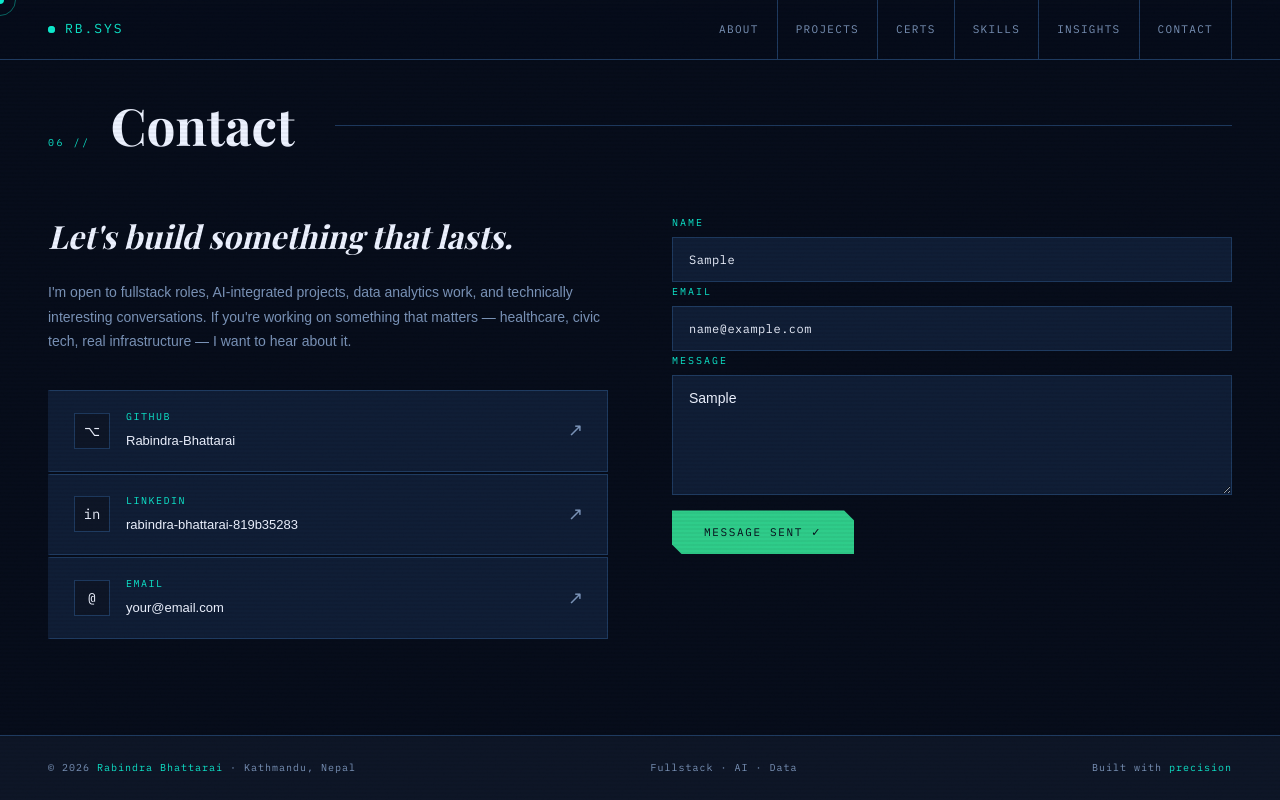
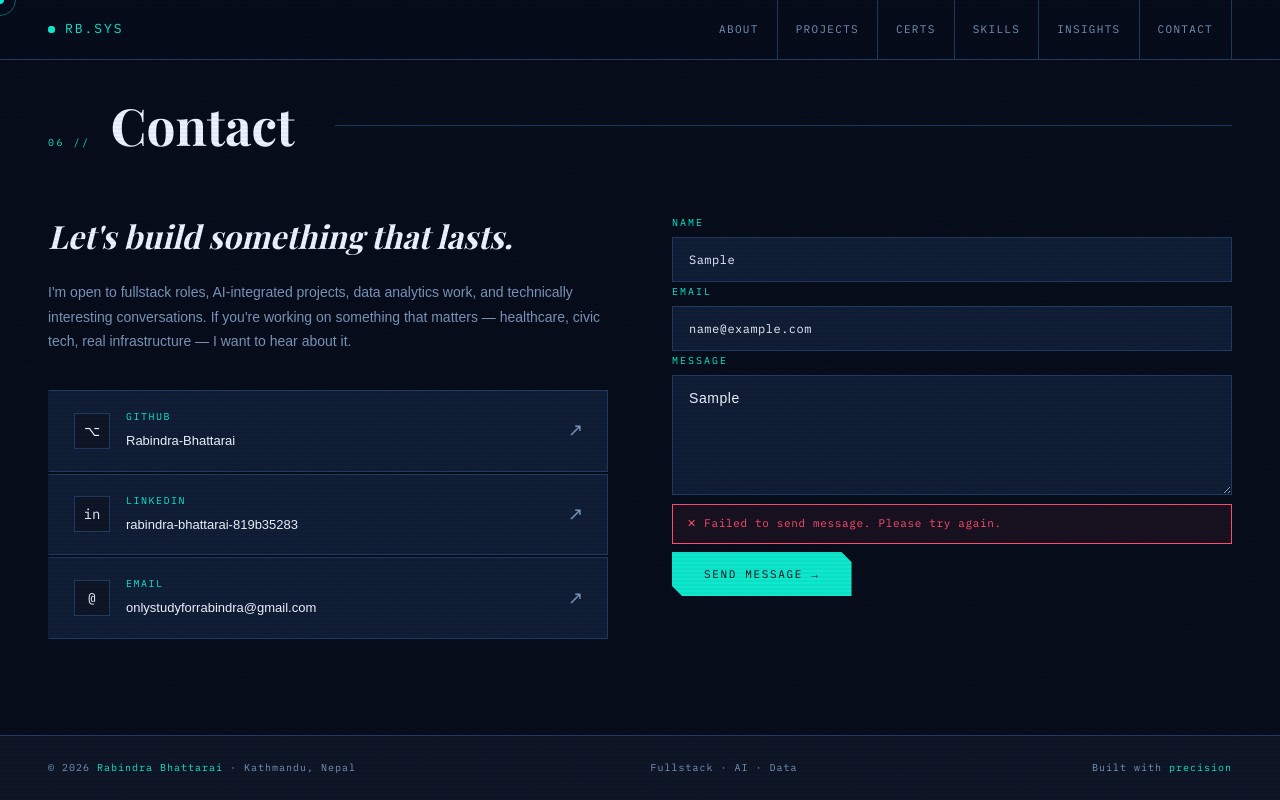
Before and after one commit to Rabindra-Bhattarai/my-portfolio, a Next.js app: page / in a window 1280 px wide. Both pictures are taken after typing "Sample", "name@example.com", "Sample" into the empty fields and a click on the button "SEND MESSAGE →". Shown: the part 5318-6118 px from the top of the page. Built offline with nearby package versions, Linux system fonts and the light colour scheme; no server answers; a web font is replaced by a local one.

Commit message:
Portfolio Complete

```diff
--- /dev/null
+++ b/app/api/contact/route.ts
@@ -0,0 +1,111 @@
+import { NextRequest, NextResponse } from 'next/server'
+import { Resend } from 'resend'
+
+const resend = new Resend(process.env.RESEND_API_KEY)
+
+export async function POST(req: NextRequest) {
+  try {
+    const { name, email, message } = await req.json()
+
+    // Basic validation
+    if (!name || !email || !message) {
+      return NextResponse.json(
+        { error: 'All fields are required.' },
+        { status: 400 }
+      )
+    }
+
+    const { data, error } = await resend.emails.send({
+      from: 'Portfolio Contact <onboarding@resend.dev>',
+      to: 'onlystudyforrabindra@gmail.com',  // your verified Resend email
+      replyTo: email,                          // reply goes directly to the sender
+      subject: `New message from ${name} — Portfolio`,
+      html: `
+        <div style="
+          font-family: 'IBM Plex Mono', monospace;
+          background: #060c1a;
+          color: #edf2ff;
+          padding: 40px;
+          max-width: 600px;
+          border: 1px solid #1e3a5f;
+        ">
+          <div style="
+            color: #0de8cc;
+            font-size: 11px;
+            letter-spacing: 0.2em;
+            text-transform: uppercase;
+            margin-bottom: 24px;
+            border-bottom: 1px solid #1e3a5f;
+            padding-bottom: 16px;
+          ">
+            RB.sys // New Contact Message
+          </div>
+
+          <table style="width: 100%; border-collapse: collapse;">
+            <tr>
+              <td style="
+                font-size: 10px; color: #7a93b8;
+                letter-spacing: 0.15em; text-transform: uppercase;
+                padding: 10px 0; border-bottom: 1px solid #1e3a5f;
+                width: 100px;
+              ">FROM</td>
+              <td style="
+                font-size: 13px; color: #edf2ff;
+                padding: 10px 0; border-bottom: 1px solid #1e3a5f;
+              ">${name}</td>
+            </tr>
+            <tr>
+              <td style="
+                font-size: 10px; color: #7a93b8;
+                letter-spacing: 0.15em; text-transform: uppercase;
+                padding: 10px 0; border-bottom: 1px solid #1e3a5f;
+              ">EMAIL</td>
+              <td style="
+                font-size: 13px; color: #0de8cc;
+                padding: 10px 0; border-bottom: 1px solid #1e3a5f;
+              ">
+                <a href="mailto:${email}" style="color: #0de8cc;">${email}</a>
+              </td>
+            </tr>
+            <tr>
+              <td style="
+                font-size: 10px; color: #7a93b8;
+                letter-spacing: 0.15em; text-transform: uppercase;
+                padding: 10px 0; vertical-align: top;
+              ">MESSAGE</td>
+              <td style="
+                font-size: 14px; color: #edf2ff;
+                padding: 10px 0; line-height: 1.7;
+              ">${message.replace(/\n/g, '<br/>')}</td>
+            </tr>
+          </table>
+
+          <div style="
+            margin-top: 32px;
+            font-size: 10px; color: #7a93b8;
+            letter-spacing: 0.1em;
+          ">
+            Sent from rabindra.dev portfolio contact form
+          </div>
+        </div>
+      `,
+    })
+
+    if (error) {
+      console.error('Resend error:', error)
+      return NextResponse.json(
+        { error: 'Failed to send message. Please try again.' },
+        { status: 500 }
+      )
+    }
+
+    return NextResponse.json({ success: true, id: data?.id }, { status: 200 })
+
+  } catch (err) {
+    console.error('Unexpected error:', err)
+    return NextResponse.json(
+      { error: 'Something went wrong. Please try again.' },
+      { status: 500 }
+    )
+  }
+}
--- a/components/sections/Contact.tsx
+++ b/components/sections/Contact.tsx
@@ -20,20 +20,72 @@ const socials = [
   {
     icon: '@',
     label: 'Email',
-    value: 'your@email.com', // ← replace with your email
-    href: 'mailto:your@email.com',
+    value: 'onlystudyforrabindra@gmail.com',
+    href: 'onlystudyforrabindra@gmail.com',
   },
 ]
 
+type Status = 'idle' | 'loading' | 'success' | 'error'
+
 export default function Contact() {
   const ref = useScrollFadeIn()
-  const [submitted, setSubmitted] = useState(false)
+  const [status, setStatus] = useState<Status>('idle')
+  const [errorMsg, setErrorMsg] = useState('')
   const [form, setForm] = useState({ name: '', email: '', message: '' })
 
-  const handleSubmit = (e: React.FormEvent) => {
+  const handleSubmit = async (e: React.FormEvent) => {
     e.preventDefault()
-    setSubmitted(true)
+    setStatus('loading')
+    setErrorMsg('')
+
+    try {
+      const res = await fetch('/api/contact', {
+        method: 'POST',
+        headers: { 'Content-Type': 'application/json' },
+        body: JSON.stringify(form),
+      })
+
+      const data = await res.json()
+
+      if (!res.ok) {
+        setErrorMsg(data.error || 'Something went wrong.')
+        setStatus('error')
+        return
       }
+
+      setStatus('success')
+      setForm({ name: '', email: '', message: '' })
+
+    } catch {
+      setErrorMsg('Network error. Please try again.')
+      setStatus('error')
+    }
+  }
+
+  const inputStyle: React.CSSProperties = {
+    width: '100%',
+    background: 'var(--bg3)',
+    border: '1px solid var(--border)',
+    color: 'var(--white)',
+    fontFamily: 'var(--mono)',
+    fontSize: '12px',
+    padding: '14px 16px',
+    outline: 'none',
+    letterSpacing: '0.04em',
+    transition: 'border-color 0.25s',
+  }
+
+  const labelStyle: React.CSSProperties = {
+    fontFamily: 'var(--mono)',
+    fontSize: '10px',
+    color: 'var(--teal)',
+    letterSpacing: '0.2em',
+    textTransform: 'uppercase',
+    display: 'block',
+    marginBottom: '6px',
+  }
+
+  const isLoading = status === 'loading'
 
   return (
     <section id="contact" className="section" ref={ref as React.RefObject<HTMLElement>}>
@@ -46,7 +98,7 @@ export default function Contact() {
         alignItems: 'start',
       }}>
 
-        {/* Left — intro + socials */}
+        {/* ── LEFT: intro + socials ── */}
         <div className="fade-in delay-1">
           <p style={{
             fontFamily: 'var(--display)',
@@ -67,7 +119,7 @@ export default function Contact() {
           </p>
 
           <div style={{ display: 'flex', flexDirection: 'column', gap: '2px' }}>
-            {socials.map(social => (
+            {socials.map((social) => (
               <a
                 key={social.label}
                 href={social.href}
@@ -79,18 +131,17 @@ export default function Contact() {
                   padding: '18px 24px',
                   background: 'var(--bg3)',
                   border: '1px solid var(--border)',
-                  textDecoration: 'none',
-                  color: 'var(--white)',
+                  textDecoration: 'none', color: 'var(--white)',
                   borderLeft: '2px solid transparent',
                   transition: 'all 0.3s',
                 }}
-                onMouseEnter={e => {
+                onMouseEnter={(e) => {
                   const el = e.currentTarget as HTMLElement
                   el.style.borderLeftColor = 'var(--teal)'
                   el.style.background = 'var(--bg2)'
                   el.style.paddingLeft = '32px'
                 }}
-                onMouseLeave={e => {
+                onMouseLeave={(e) => {
                   const el = e.currentTarget as HTMLElement
                   el.style.borderLeftColor = 'transparent'
                   el.style.background = 'var(--bg3)'
@@ -103,7 +154,6 @@ export default function Contact() {
                     background: 'var(--bg2)', border: '1px solid var(--border)',
                     display: 'flex', alignItems: 'center', justifyContent: 'center',
                     fontSize: '14px', fontFamily: 'var(--mono)',
-                    transition: 'border-color 0.3s',
                   }}>
                     {social.icon}
                   </div>
@@ -120,130 +170,167 @@ export default function Contact() {
                     </span>
                   </div>
                 </div>
-                <span style={{
-                  fontSize: '18px', color: 'var(--muted)',
-                  transition: 'color 0.3s, transform 0.3s',
-                }}>
-                  ↗
-                </span>
+                <span style={{ fontSize: '18px', color: 'var(--muted)' }}>↗</span>
               </a>
             ))}
           </div>
         </div>
 
-        {/* Right — form */}
+        {/* ── RIGHT: form ── */}
         <div className="fade-in delay-2">
+
+          {/* Success state */}
+          {status === 'success' ? (
+            <div style={{
+              background: 'var(--bg3)',
+              border: '1px solid var(--green)',
+              padding: '48px 32px',
+              textAlign: 'center',
+            }}>
+              <div style={{ fontSize: '32px', marginBottom: '16px' }}>✓</div>
+              <div style={{
+                fontFamily: 'var(--display)', fontSize: '22px',
+                color: 'var(--green)', marginBottom: '12px',
+              }}>
+                Message sent.
+              </div>
+              <p style={{
+                fontFamily: 'var(--mono)', fontSize: '11px',
+                color: 'var(--muted)', letterSpacing: '0.08em', lineHeight: 1.7,
+              }}>
+                Thanks for reaching out. I&apos;ll get back to you soon.
+              </p>
+              <button
+                onClick={() => setStatus('idle')}
+                style={{
+                  marginTop: '24px',
+                  fontFamily: 'var(--mono)', fontSize: '10px',
+                  letterSpacing: '0.15em', textTransform: 'uppercase',
+                  padding: '10px 24px', background: 'transparent',
+                  border: '1px solid var(--border)', color: 'var(--muted)',
+                  cursor: 'pointer', transition: 'all 0.25s',
+                }}
+                onMouseEnter={(e) => {
+                  const el = e.currentTarget as HTMLButtonElement
+                  el.style.borderColor = 'var(--teal)'
+                  el.style.color = 'var(--teal)'
+                }}
+                onMouseLeave={(e) => {
+                  const el = e.currentTarget as HTMLButtonElement
+                  el.style.borderColor = 'var(--border)'
+                  el.style.color = 'var(--muted)'
+                }}
+              >
+                Send another →
+              </button>
+            </div>
+          ) : (
             <form
               onSubmit={handleSubmit}
               style={{ display: 'flex', flexDirection: 'column', gap: '2px' }}
             >
               {/* Name */}
               <div>
-              <label style={{
-                fontFamily: 'var(--mono)', fontSize: '10px', color: 'var(--teal)',
-                letterSpacing: '0.2em', textTransform: 'uppercase',
-                display: 'block', marginBottom: '6px',
-              }}>
-                Name
-              </label>
+                <label style={labelStyle}>Name</label>
                 <input
-                type="text"
-                required
-                value={form.name}
-                placeholder="Your name"
-                onChange={e => setForm({ ...form, name: e.target.value })}
-                style={{
-                  width: '100%', background: 'var(--bg3)',
-                  border: '1px solid var(--border)', color: 'var(--white)',
-                  fontFamily: 'var(--mono)', fontSize: '12px',
-                  padding: '14px 16px', outline: 'none',
-                  letterSpacing: '0.04em', transition: 'border-color 0.25s',
-                }}
-                onFocus={e => (e.target as HTMLInputElement).style.borderColor = 'var(--teal)'}
-                onBlur={e => (e.target as HTMLInputElement).style.borderColor = 'var(--border)'}
+                  type="text" required disabled={isLoading}
+                  value={form.name} placeholder="Your name"
+                  onChange={(e) => setForm({ ...form, name: e.target.value })}
+                  style={{ ...inputStyle, opacity: isLoading ? 0.6 : 1 }}
+                  onFocus={(e) => (e.target.style.borderColor = 'var(--teal)')}
+                  onBlur={(e) => (e.target.style.borderColor = 'var(--border)')}
                 />
               </div>
 
               {/* Email */}
               <div>
-              <label style={{
-                fontFamily: 'var(--mono)', fontSize: '10px', color: 'var(--teal)',
-                letterSpacing: '0.2em', textTransform: 'uppercase',
-                display: 'block', marginBottom: '6px',
-              }}>
-                Email
-              </label>
+                <label style={labelStyle}>Email</label>
                 <input
-                type="email"
-                required
-                value={form.email}
-                placeholder="your@email.com"
-                onChange={e => setForm({ ...form, email: e.target.value })}
-                style={{
-                  width: '100%', background: 'var(--bg3)',
-                  border: '1px solid var(--border)', color: 'var(--white)',
-                  fontFamily: 'var(--mono)', fontSize: '12px',
-                  padding: '14px 16px', outline: 'none',
-                  letterSpacing: '0.04em', transition: 'border-color 0.25s',
-                }}
-                onFocus={e => (e.target as HTMLInputElement).style.borderColor = 'var(--teal)'}
-                onBlur={e => (e.target as HTMLInputElement).style.borderColor = 'var(--border)'}
+                  type="email" required disabled={isLoading}
+                  value={form.email} placeholder="your@email.com"
+                  onChange={(e) => setForm({ ...form, email: e.target.value })}
+                  style={{ ...inputStyle, opacity: isLoading ? 0.6 : 1 }}
+                  onFocus={(e) => (e.target.style.borderColor = 'var(--teal)')}
+                  onBlur={(e) => (e.target.style.borderColor = 'var(--border)')}
                 />
               </div>
 
               {/* Message */}
               <div>
-              <label style={{
-                fontFamily: 'var(--mono)', fontSize: '10px', color: 'var(--teal)',
-                letterSpacing: '0.2em', textTransform: 'uppercase',
-                display: 'block', marginBottom: '6px',
-              }}>
-                Message
-              </label>
+                <label style={labelStyle}>Message</label>
                 <textarea
-                required
-                value={form.message}
-                placeholder="What are you building?"
-                onChange={e => setForm({ ...form, message: e.target.value })}
+                  required disabled={isLoading}
+                  value={form.message} placeholder="What are you building?"
+                  onChange={(e) => setForm({ ...form, message: e.target.value })}
                   style={{
-                  width: '100%', background: 'var(--bg3)',
-                  border: '1px solid var(--border)', color: 'var(--white)',
+                    ...inputStyle,
                     fontFamily: 'var(--body)', fontSize: '14px',
-                  padding: '14px 16px', outline: 'none',
                     minHeight: '120px', resize: 'vertical',
-                  transition: 'border-color 0.25s',
+                    opacity: isLoading ? 0.6 : 1,
                   }}
-                onFocus={e => (e.target as HTMLTextAreaElement).style.borderColor = 'var(--teal)'}
-                onBlur={e => (e.target as HTMLTextAreaElement).style.borderColor = 'var(--border)'}
+                  onFocus={(e) => (e.target.style.borderColor = 'var(--teal)')}
+                  onBlur={(e) => (e.target.style.borderColor = 'var(--border)')}
                 />
               </div>
 
-            {/* Submit */}
+              {/* Error banner */}
+              {status === 'error' && (
+                <div style={{
+                  fontFamily: 'var(--mono)', fontSize: '11px',
+                  color: 'var(--red)', padding: '10px 14px',
+                  border: '1px solid var(--red)',
+                  background: '#ff4d6d11', letterSpacing: '0.06em',
+                }}>
+                  ✕ {errorMsg}
+                </div>
+              )}
+
+              {/* Submit button */}
               <button
-              type="submit"
-              disabled={submitted}
+                type="submit" disabled={isLoading}
                 style={{
                   fontFamily: 'var(--mono)', fontSize: '11px',
                   letterSpacing: '0.15em', textTransform: 'uppercase',
                   padding: '15px 32px', marginTop: '6px',
                   alignSelf: 'flex-start',
-                background: submitted ? 'var(--green)' : 'var(--teal)',
-                color: 'var(--bg)', border: 'none', cursor: submitted ? 'default' : 'pointer',
-                transition: 'background 0.3s, transform 0.2s',
+                  background: isLoading ? 'var(--teal2)' : 'var(--teal)',
+                  color: 'var(--bg)', border: 'none',
+                  cursor: isLoading ? 'not-allowed' : 'pointer',
+                  transition: 'background 0.3s',
                   clipPath: 'polygon(0 0, calc(100% - 10px) 0, 100% 10px, 100% 100%, 10px 100%, 0 calc(100% - 10px))',
+                  display: 'flex', alignItems: 'center', gap: '8px',
                 }}
-              onMouseEnter={e => {
-                if (!submitted) (e.currentTarget as HTMLButtonElement).style.background = '#0af0d8'
+                onMouseEnter={(e) => {
+                  if (!isLoading) (e.currentTarget as HTMLButtonElement).style.background = '#0af0d8'
                 }}
-              onMouseLeave={e => {
-                if (!submitted) (e.currentTarget as HTMLButtonElement).style.background = 'var(--teal)'
+                onMouseLeave={(e) => {
+                  if (!isLoading) (e.currentTarget as HTMLButtonElement).style.background = 'var(--teal)'
                 }}
               >
-              {submitted ? 'Message Sent ✓' : 'Send Message →'}
+                {isLoading ? (
+                  <>
+                    <span style={{
+                      display: 'inline-block',
+                      width: '10px', height: '10px',
+                      border: '2px solid var(--bg)',
+                      borderTopColor: 'transparent',
+                      borderRadius: '50%',
+                      animation: 'spin 0.7s linear infinite',
+                    }} />
+                    Sending…
+                  </>
+                ) : (
+                  'Send Message →'
+                )}
               </button>
             </form>
+          )}
         </div>
       </div>
+
+      <style>{`
+        @keyframes spin { to { transform: rotate(360deg); } }
+      `}</style>
     </section>
   )
 }
--- a/package.json
+++ b/package.json
@@ -11,7 +11,8 @@
   "dependencies": {
     "next": "16.2.0",
     "react": "19.2.4",
-    "react-dom": "19.2.4"
+    "react-dom": "19.2.4",
+    "resend": "^6.9.4"
   },
   "devDependencies": {
     "@tailwindcss/postcss": "^4",
```
Also changed, not shown: 1 other file (tests, documents, lock files or other folders). Lines whose indentation alone changed are shown as unchanged.
